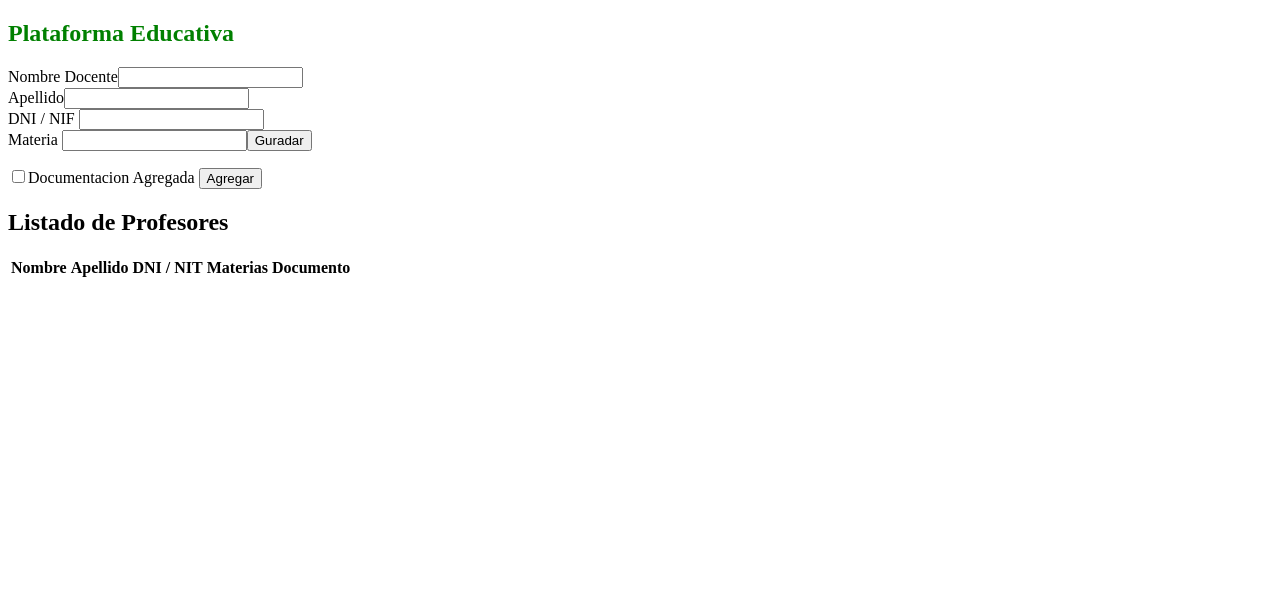
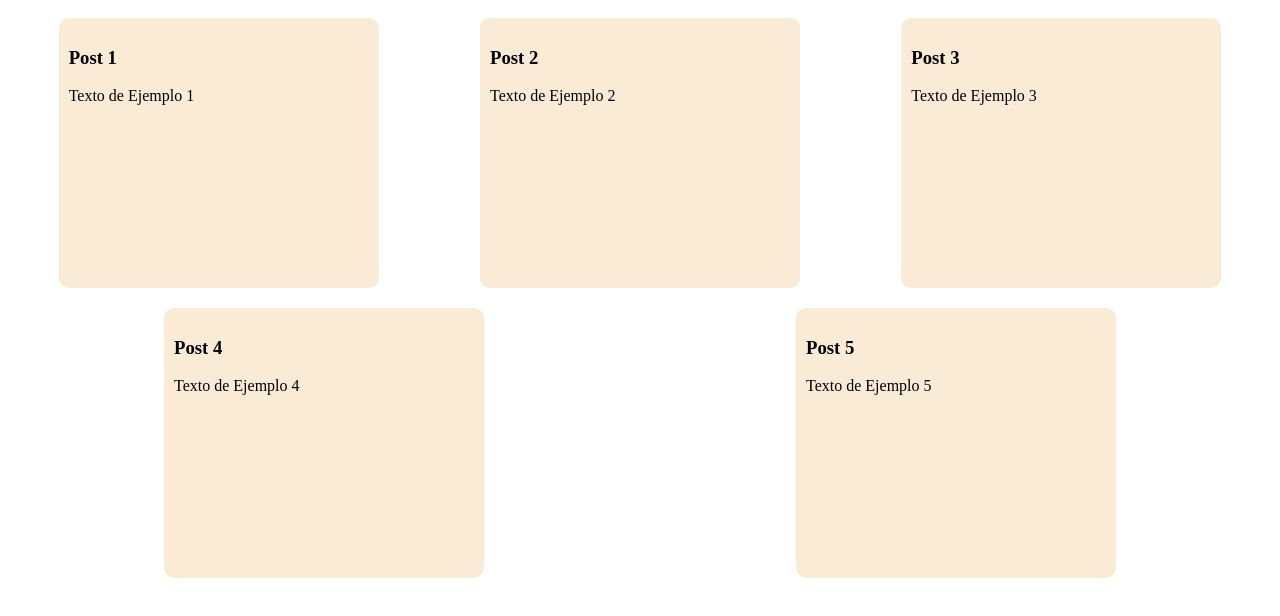
Before and after one commit to maalroba22/vuestudens, a Vue app: page / in a window 1280 px wide. Shown: the top 616 px of the page. Built offline with nearby package versions, Linux system fonts and the light colour scheme.

Commit message:
add to post components

```diff
--- a/src/App.vue
+++ b/src/App.vue
@@ -6,7 +6,10 @@
  <ExampleForm/>
  <ClassBinding/> -->
  <!-- <ModelsForm/>  -->
- <ClassRunVue/>
+<!--  <ClassRunVue/>  -->
+<!-- <CyrcleOption/>
+<CyrcleConpositio/> -->
+<PostListVue/>
 </template>
 
 <script lang="ts" setup>
@@ -17,7 +20,10 @@ import ExampleSelctive from './components/ExampleSelctive.vue';
 import ExampleForm from './components/ExampleForm.vue';
 import ClassBinding from './components/ClassBinding.vue'; */
 /* import ModelsForm from './components/ModelsForm.vue'; */
-import ClassRunVue from './components/PracticaClase/ClassRun.vue';
+/* import ClassRunVue from './components/PracticaClase/ClassRun.vue'; */
+import CyrcleOption from './components/CyrcleOption.vue';
+import CyrcleConpositio from './components/CyrcleConpositio.vue';
+import PostListVue from './components/Post/PostList.vue';
 
 </script>
 
--- /dev/null
+++ b/src/components/CyrcleConpositio.vue
@@ -0,0 +1,21 @@
+<template>
+    <div>
+    <h2>ciclo de un componente con compositio api</h2>
+    </div>
+</template>
+
+<script lang="ts" setup>
+import {onMounted, onUpdated} from 'vue'
+onMounted(()=>{
+    console.log('montando el componente')
+})
+
+onUpdated(() => {
+    console.log('actaulizado el componente')
+
+})
+</script>
+
+<style scoped>
+
+</style>
--- /dev/null
+++ b/src/components/CyrcleOption.vue
@@ -0,0 +1,29 @@
+<template>
+    <div>
+            <h2>hola </h2>
+    </div>
+</template>
+
+<script lang="ts">
+import { defineComponent } from 'vue';
+
+export default defineComponent({
+    name:"cyrcleOption",
+
+    created(){
+        console.log('creado')
+    },
+    mounted(){
+        console.log('montado')
+    },
+    updated(){
+    console.log('update')
+    }
+
+})
+
+</script>
+
+<style>
+
+</style>
--- /dev/null
+++ b/src/components/Post/PostDetails.vue
@@ -0,0 +1,45 @@
+<template>
+    <div class="post">
+        <h3> {{props.title}}</h3>
+        <p>{{props.content}}</p>
+    </div>
+</template>
+
+<script lang="ts" >
+
+import { defineComponent } from 'vue'
+export default defineComponent({
+
+    name: 'PostDetail',
+    props: {
+        title: {
+            type: String,
+            required: true
+        },
+        content: {
+            type: String,
+            required: false,
+            default: "Post sin contenido"
+
+        }
+
+    },
+    setup(props){
+        return {props}
+    }
+
+
+})
+
+</script>
+
+<style scoped>
+.post {
+    width: 300px;
+    height: 250px;
+    background-color: antiquewhite;
+    border-radius: 10px;
+    margin: 10px;
+    padding: 10px;
+}
+</style>
--- /dev/null
+++ b/src/components/Post/PostList.vue
@@ -0,0 +1,55 @@
+
+import PostDetails from './PostDetails.vue';
+
+<template>
+    <div class="container">
+        <PostDetails v-for="el in info" :key="el.title" :title="el.title" :content="el.content"  />
+
+    </div>
+
+</template>
+
+<script lang="ts" setup>
+import PostDetails from './PostDetails.vue';
+
+
+interface Ipost {
+    title:string,
+    content:string
+}
+
+let info:Array<Ipost> = [
+    {
+        title: 'Post 1',
+        content: 'Texto de Ejemplo 1'
+    },
+    {
+        title: 'Post 2',
+        content: 'Texto de Ejemplo 2'
+    },
+    {
+        title: 'Post 3',
+        content: 'Texto de Ejemplo 3'
+    },
+    {
+        title: 'Post 4',
+        content: 'Texto de Ejemplo 4'
+    },
+    {
+        title: 'Post 5',
+        content: 'Texto de Ejemplo 5'
+    }
+
+]
+
+</script>
+
+<style scoped>
+.container {
+    display: flex;
+    flex-wrap: wrap;
+    flex-direction: row;
+    justify-content: space-around;
+
+}
+</style>
```
Also changed, not shown: 1 other file (tests, documents, lock files or other folders).
